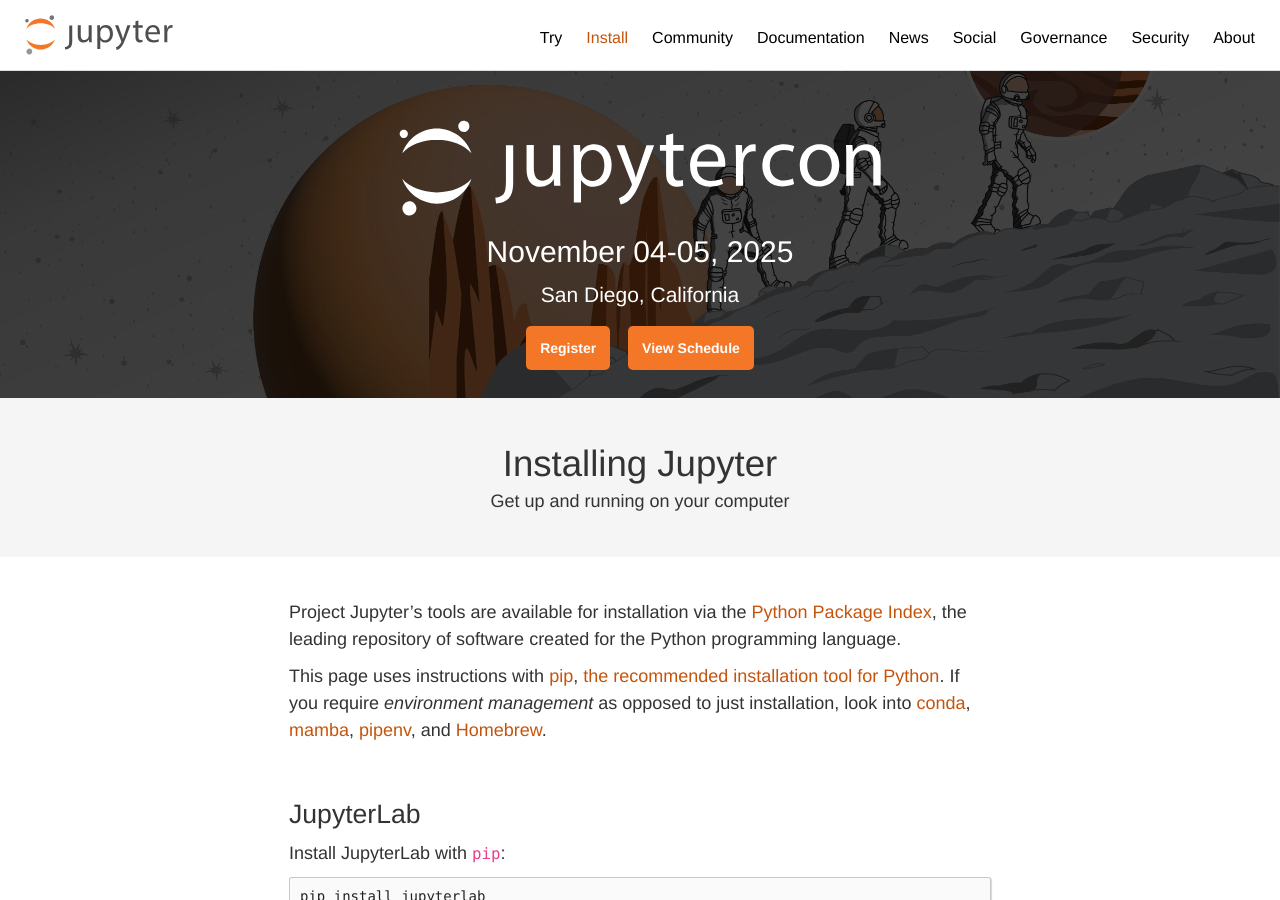
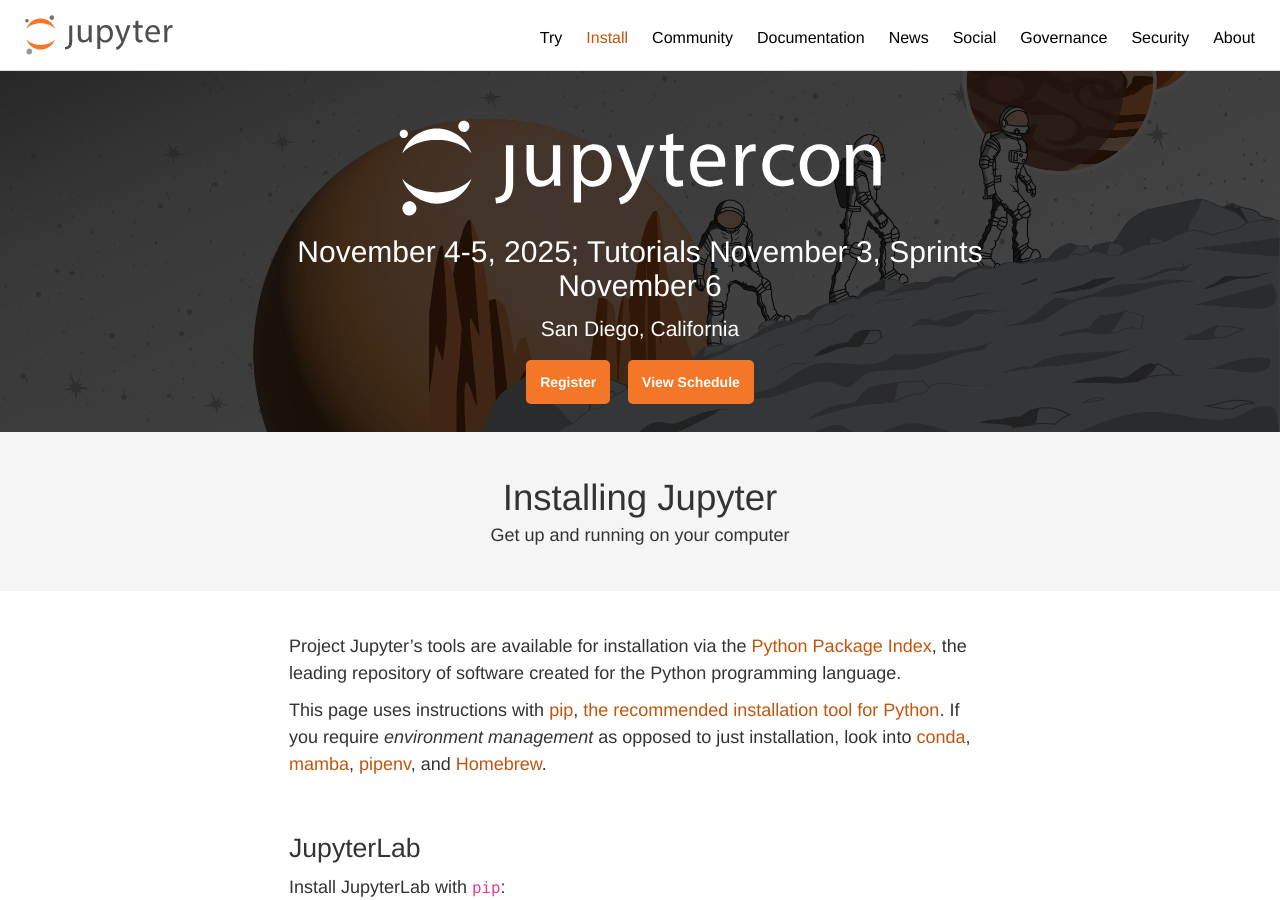
Before and after one commit to jupyter/jupyter.github.io, a Jekyll site: the page built from install.md, in a window 1280 px wide and 900 px high. Built offline with Jekyll 4.4.1, drawn with Linux system fonts in a browser that asks for light colours; comment, search, counter and statistics services are not loaded.

Commit message:
Add tutorial and sprint days

```diff
--- a/_layouts/default.html
+++ b/_layouts/default.html
@@ -122,7 +122,7 @@
                 <div class="con-container img-responsive">
                     <div class="col-lg-8 con-content md-offset-2">
                         <a href="https://events.linuxfoundation.org/jupytercon/"><img class="con-title img-responsive" src="assets/JupyterCon-Logo-white.svg" alt="The JupyterCon Logo" /></a>
-                        <div class="con-date">November 04-05, 2025</div>
+                        <div class="con-date">November 4-5, 2025; Tutorials November 3, Sprints November 6</div>
                         <div class="con-program">
                             <p>San Diego, California</p>
                         </div>
```
